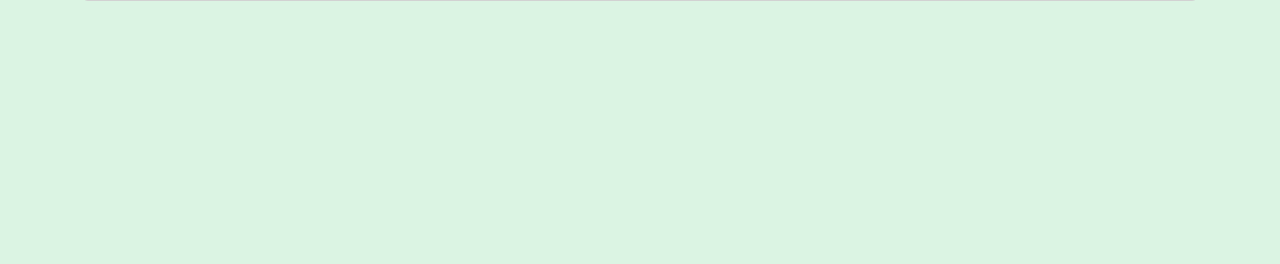
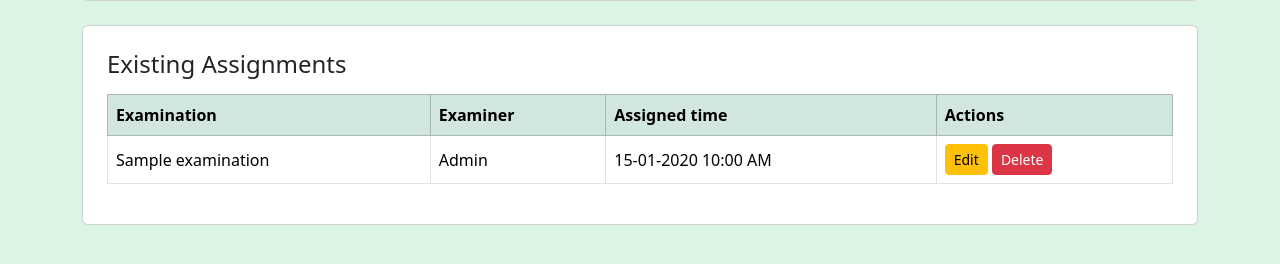
Before and after one commit to suhail2809/examination_portal, a Flask app: page /admin/assign-examiners in a window 1280 px wide. Shown: the part 421-685 px from the top of the page. Run offline with Flask 3, Linux system fonts and the light colour scheme; a user stored in the database is signed in; tables that the repository leaves empty hold one stand-in row (values such as "Sample post").

Commit message:
added edit examiner assignment method and action to delete and edit the assignment.

```diff
--- a/controllers.py
+++ b/controllers.py
@@ -319,6 +319,52 @@ def assign_examiners():
     return render_template("assign_examiners.html", examinations=examinations, examiners=examiners,assignments=assignments, error=error)
 
 
+### edit assignments 25 oct
+@app.route("/admin/assignments/edit_assignment/<int:assignment_id>", methods=["GET","POST"])
+@login_required
+
+def edit_assignment(assignment_id):
+    if current_user.role!= "Admin":
+        abort(403)
+
+    assignment = ExaminationAssignment.query.get_or_404(assignment_id)
+
+    if request.method== "POST":   #### ye check krega form html template jo post se tha wo submit hua ki nhi
+
+        examiner_id = request.form.get("examiner_id", "")
+
+        examiner = User.query.filter_by(user_id =int(examiner_id), role="Examiner",
+                                        is_approved=True, is_active=True).first()
+
+        existing = ExaminationAssignment.query.filter_by(examination_id = assignment.examination_id, examiner_id = examiner.user_id).first()
+
+        if existing and existing.assignment_id != assignment.assignment_id:
+            abort(400)
+        assignment.examiner_id = examiner.user_id
+        db.session.commit()
+
+        return redirect(url_for("assign_examiners"))
+
+    examiners = User.query.filter_by(role="Examiner", is_approved=True, is_active=True).all()
+
+
+    return render_template("edit_assignment.html", assignment=assignment,examiners=examiners)
+
+#### delete assignments
+@app.route("/admin/assignments/delete_assignment/<int:assignment_id>", methods=["POST"])
+@login_required
+def delete_assignment(assignment_id):
+    if current_user.role != "Admin":
+        abort(403)
+
+    assignment = ExaminationAssignment.query.get_or_404(assignment_id)
+
+    db.session.delete(assignment)
+    db.session.commit()
+
+    return redirect(url_for("assign_examiners"))
+
+
 
 ### course manage ###
 @app.route("/admin/courses", methods=["GET","POST"])
--- a/templates/assign_examiners.html
+++ b/templates/assign_examiners.html
@@ -99,7 +99,54 @@
 
             <a href="{{ url_for('admin_dashboard')}}" class="btn btn-secondary"">BAck to Dashboard</a></div>
         </form>
-    </div>
+        </div>
+
+        <div class="card p-4 mt-4">
+
+            <h4 class="mb-3">Existing Assignments</h4>
+
+            {% if assignments %}
+                <div class="table-responsive">
+                    <table class="table table-bordered align-middle" >
+                        <thead class="table-success">
+                            <tr>
+                                <th>Examination</th>
+                                <th>Examiner</th>
+                                <th>Assigned time</th>
+                                <th>Actions</th>
+                            </tr>
+                        </thead>
+
+                        <tbody>
+                            {% for assignment in assignments %}
+                                <tr>
+                                    <td>{{ assignment.examination.title }}</td>
+                                    <td>{{ assignment.examiner.name }}</td>
+                                    <td>{{ assignment.assigned_time.strftime('%d-%m-%Y %I:%M %p') }}</td>
+                                    <td>
+                                        <a href="{{ url_for('edit_assignment', assignment_id = assignment.assignment_id) }} "
+                                            class="btn btn-sm btn-warning"> Edit</a>
+
+                                           <form action="{{ url_for('delete_assignment', assignment_id=assignment.assignment_id) }}"
+                                                            method="POST"
+                                                        class="d-inline"
+                                                            onsubmit="return confirm('Are you sure you want to delete this assignment?');">
+
+        <button type="submit" class="btn btn-danger btn-sm">
+            Delete
+        </button>
+    </form>
+                                    </td>
+                                </tr>
+                            {% endfor %}
+                        </tbody>
+                    </table>
+                </div>
+                {% else %}
+                    <p class="text-muted">No examiners have been assigned.</p>
+                {% endif %}
+        </div>
+
     </div>
 </body>
 </html>
```
Also changed, not shown: templates/edit_assignment.html (added, +77 -0 lines).
